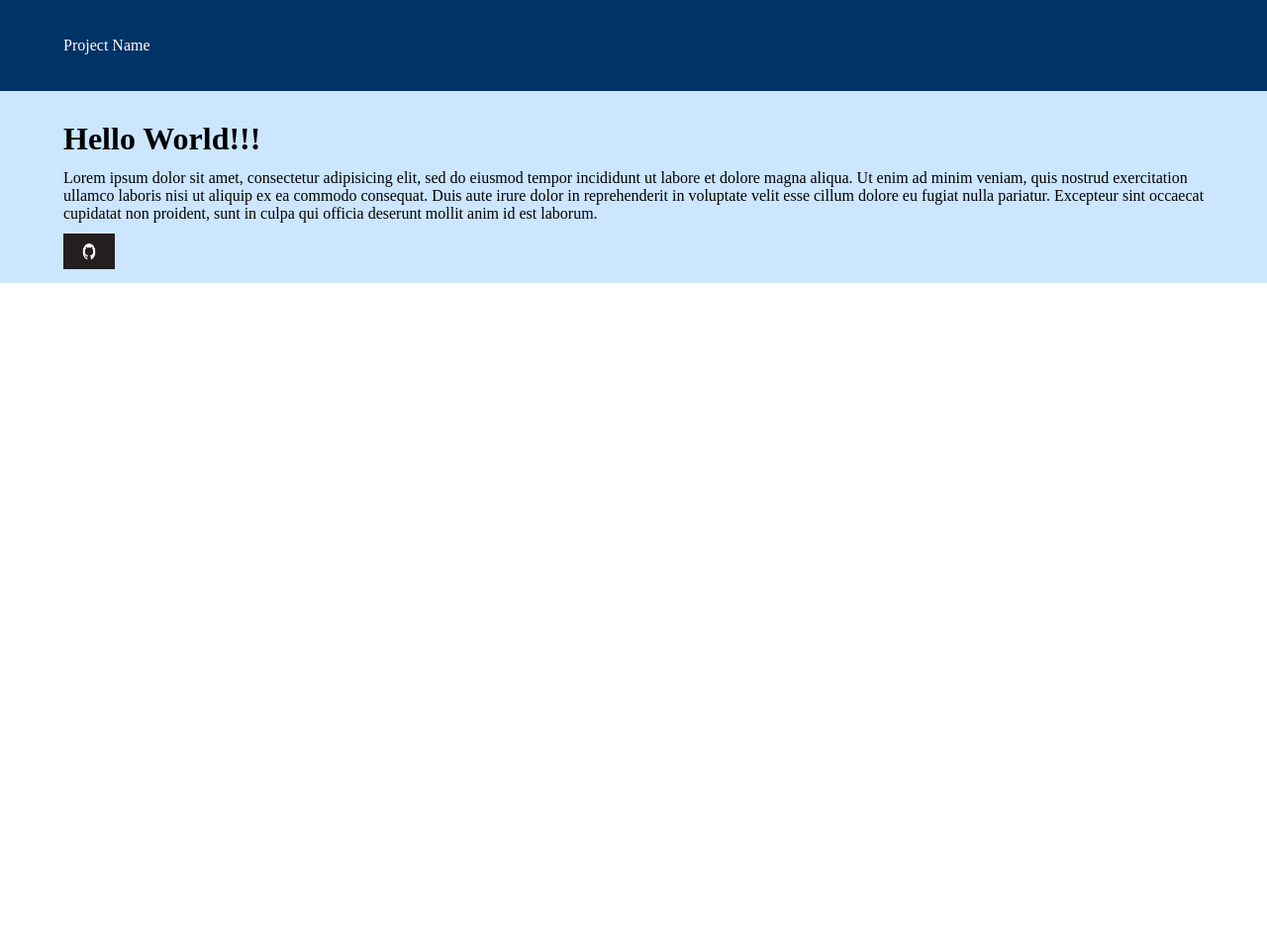
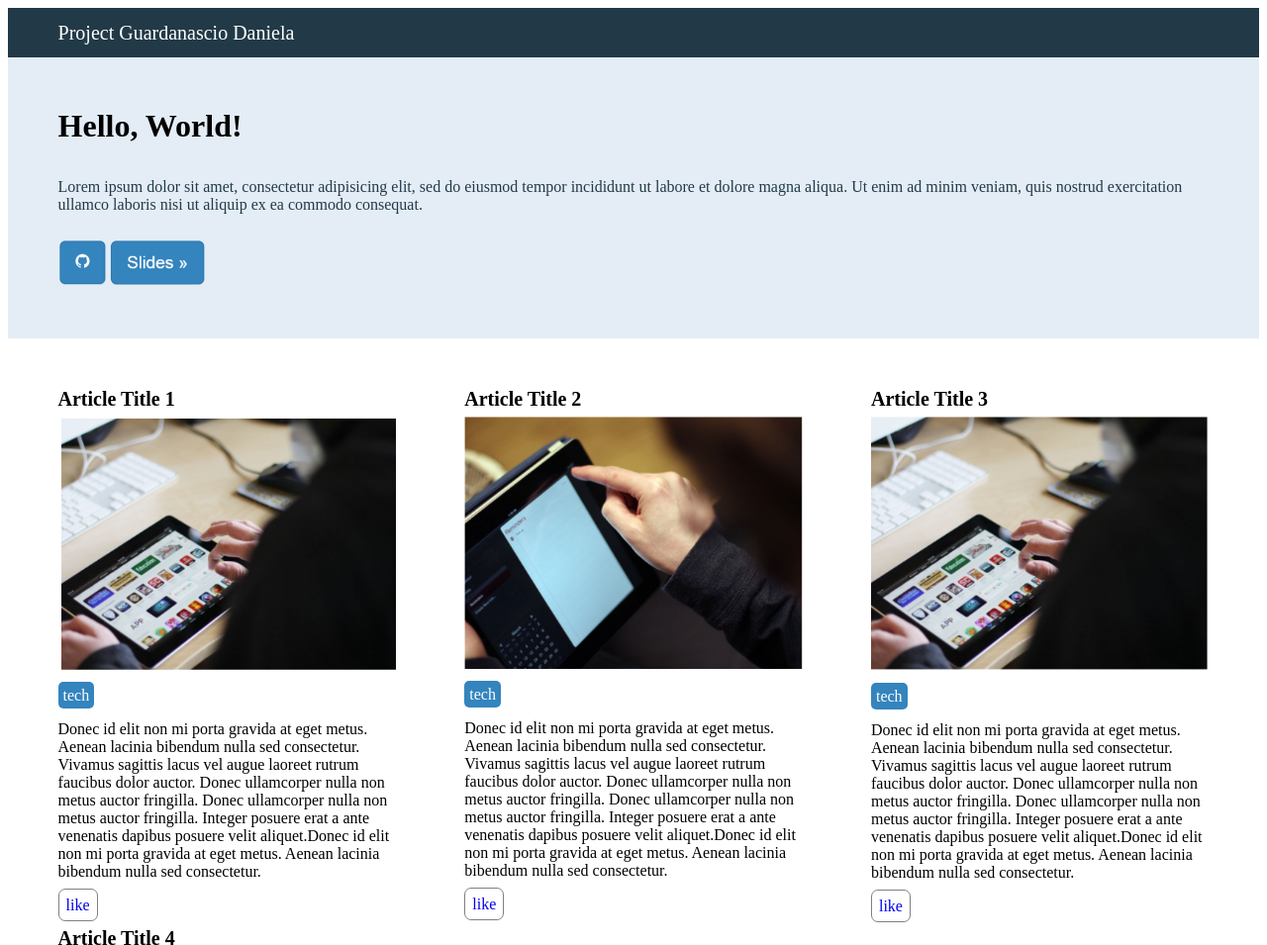
Before and after one commit to danielaguardabascio1/Guardabascio_FrontEnd, a plain HTML site: page Guardabascio_ProgettoFinaleW1/Pagina1.html in a window 1280 px wide. Shown: the top 955 px of the page at 99% size. Before the commit the page ends 800 px from the top, so only its background shows below. Drawn offline with Linux system fonts and the light colour scheme.

Commit message:
commit Progetto Finale

```diff
--- a/Guardabascio_ProgettoFinaleW1/Pagina1.html
+++ b/Guardabascio_ProgettoFinaleW1/Pagina1.html
@@ -1,6 +1,7 @@
 <!DOCTYPE html>
 
 <html>
+
 <head>
     <title> Progetto Finale W1 Guardabascio</title>
     <meta charset="utf-8">
@@ -9,21 +10,68 @@
 </head>
 
 <body class="Body">
-    <header>
-        <p class="P_Header"> Project Name</p>
+    <header class="header">
+        <a href="#">
+            <p class="p_header"> Project Guardanascio Daniela</p>
+        </a>
     </header>
-        <div  class="style1">
-            <h1>Hello World!!!</h1>
-                <p>Lorem ipsum dolor sit amet, consectetur adipisicing elit, sed do eiusmod tempor incididunt ut labore et dolore magna aliqua. Ut enim ad minim veniam, quis nostrud exercitation ullamco laboris nisi ut aliquip ex ea commodo consequat. Duis aute irure dolor in reprehenderit in voluptate velit esse cillum dolore eu fugiat nulla pariatur. Excepteur sint occaecat cupidatat non proident, sunt in culpa qui officia deserunt mollit anim id est laborum.</p>
 
-            <a href="#"><img src="GitHub.jpg" width="52" height="36" title="White flower" alt="Flower"></a>
+    <main>
+        <div class="style_1">
+            <h1>Hello, World!</h1>
+            <p class="p_hero">Lorem ipsum dolor sit amet, consectetur adipisicing elit, sed do eiusmod tempor incididunt ut labore et dolore magna aliqua. Ut enim ad minim veniam, quis nostrud exercitation ullamco laboris nisi ut aliquip ex ea commodo consequat.</p>
 
+            <a href="#"><img src="GitHub.PNG" width="auto" height="45"></a>
+            <a href="#"><img src="Slides.PNG" width="auto" height="45"></a>
 
         </div>
 
+        <section class="style_2">
+            <article class="style_article">
+                <h1 class="title_article">Article Title 1</h1>
+                <img src="title1.PNG" width="100%" height="auto">
+                <a class="tech"> tech</a>
+                <p> Donec id elit non mi porta gravida at eget metus. Aenean lacinia bibendum nulla sed consectetur. Vivamus sagittis lacus vel augue laoreet rutrum faucibus dolor auctor. Donec ullamcorper nulla non metus auctor fringilla. Donec ullamcorper nulla non metus auctor fringilla. Integer posuere erat a ante venenatis dapibus posuere velit aliquet.Donec id elit non mi porta gravida at eget metus. Aenean lacinia bibendum nulla sed consectetur.</p>
+                <a href="#" class="like"> like </a>
+            </article>
+            <article class="style_article">
+                <h1 class="title_article">Article Title 2</h1>
+                <img src="title2.PNG" width="100%" height="auto">
+                <a class="tech"> tech</a>
+                <p> Donec id elit non mi porta gravida at eget metus. Aenean lacinia bibendum nulla sed consectetur. Vivamus sagittis lacus vel augue laoreet rutrum faucibus dolor auctor. Donec ullamcorper nulla non metus auctor fringilla. Donec ullamcorper nulla non metus auctor fringilla. Integer posuere erat a ante venenatis dapibus posuere velit aliquet.Donec id elit non mi porta gravida at eget metus. Aenean lacinia bibendum nulla sed consectetur.</p>
+                <a href="#" class="like"> like </a>
+            </article>
+            <article class="style_article">
+                <h1 class="title_article">Article Title 3</h1>
+                <img src="title3.PNG" width="100%" height="auto">
+                <a class="tech"> tech</a>
+                <p> Donec id elit non mi porta gravida at eget metus. Aenean lacinia bibendum nulla sed consectetur. Vivamus sagittis lacus vel augue laoreet rutrum faucibus dolor auctor. Donec ullamcorper nulla non metus auctor fringilla. Donec ullamcorper nulla non metus auctor fringilla. Integer posuere erat a ante venenatis dapibus posuere velit aliquet.Donec id elit non mi porta gravida at eget metus. Aenean lacinia bibendum nulla sed consectetur.</p>
+                <a href="#" class="like"> like </a>
+            </article>
+            <article class="style_article">
+                <h1 class="title_article">Article Title 4</h1>
+                <img src="title4.PNG" width="100%" height="auto">
+                <a class="tech"> tech</a>
+                <p> Donec id elit non mi porta gravida at eget metus. Aenean lacinia bibendum nulla sed consectetur. Vivamus sagittis lacus vel augue laoreet rutrum faucibus dolor auctor. Donec ullamcorper nulla non metus auctor fringilla. Donec ullamcorper nulla non metus auctor fringilla. Integer posuere erat a ante venenatis dapibus posuere velit aliquet.Donec id elit non mi porta gravida at eget metus. Aenean lacinia bibendum nulla sed consectetur.</p>
+                <a href="#" class="like"> like </a>
+            </article>
 
+        </section>
 
+    </main>
 
+    <footer>
+        <div class="footer">
+            <div class="separetor"></div>
+            <p>c 2018 Comapny. Inc Guardabascio Daniela </p>
 
-    </body>
+        </div>
+
+        <div class="header">
+            <p class="p_header">Questi sono i cookie</p>
+
+        </div>
+    </footer>
+</body>
+
 </html>
--- a/Guardabascio_ProgettoFinaleW1/stileFinalW1.css
+++ b/Guardabascio_ProgettoFinaleW1/stileFinalW1.css
@@ -1,31 +1,101 @@
-header {
-    background-color: #003366;
+.header {
+    background-color: #223A48;
+    height: 50px;
+    display: flex;
+    align-items: center;
+    padding-left: 4%;
 }
 
-* {
+main {
     margin: 0px;
 }
 
-.P_Header {
+.p_header {
     color: white;
+    font-size: 20px;
 }
 
-header {
-    padding-left: 5%;
-    padding-right: 5%;
-    padding-top: 2%;
-    padding-bottom: 2%;
-}
-.style1 {
-    padding-left: 5%;
-    padding-right: 60px;
-    padding-top: 30px;
-    padding-bottom: 10px;
-    background-color:#CCE6FF;
+.p_hero {
+    padding-top: 1%;
+    padding-bottom: 1%;
+    background-color: #e4edf6;
+    color: #223a48;
 }
 
-p {
-    padding-top: 1%;
-    padding-bottom: 1%;
-    font-style: normal;
+.style_1 {
+    padding-left: 4%;
+    padding-right: 4%;
+    padding-top: 30px;
+    padding-bottom: 50px;
+    background-color: #e4edf6;
 }
+
+.style_1 a img {
+    border-radius: 5px;
+}
+
+.style_2 {
+    margin: 0 auto;
+    padding-left: 4%;
+    padding-right: 4%;
+    padding-top: 50px;
+    padding-bottom: 50px;
+    display: flex;
+    flex-direction: row;
+    flex-wrap: wrap;
+    justify-content: space-between;
+}
+
+.title_article {
+    margin: 0;
+    padding-bottom: 5px;
+    font-size: 20px;
+}
+
+.tech {
+    padding: 5px;
+    background-color: #3484be;
+    border-radius: 5px;
+    color: #FFF;
+}
+
+.tech:hover {
+    background-color: #FFF;
+    border-radius: 5px;
+    color: #3484be;
+}
+
+.style_2 img {
+    margin-bottom: 13px;
+
+}
+
+.like {
+    padding: 7px;
+    border-radius: 7px;
+    border: 1px solid grey;
+}
+
+.like:hover {
+    background-color: #5CB85C;
+    border-color: #5CB85C;
+    color: #FFF;
+}
+
+.style_article {
+    padding-bottom: 12px;
+    max-width: 341.5px;
+}
+
+a {
+    text-decoration: none;
+}
+
+.footer {
+    padding-left: 4%;
+    padding-right: 4%;
+}
+
+.separetor {
+    border: 0.5px solid grey;
+}
```
Also changed, not shown: Guardabascio_ProgettoFinaleW1/GitHub.PNG (added), Guardabascio_ProgettoFinaleW1/GitHub.jpg (deleted), Guardabascio_ProgettoFinaleW1/Slides.PNG (added), Guardabascio_ProgettoFinaleW1/title1.PNG (added), Guardabascio_ProgettoFinaleW1/title2.PNG (added), Guardabascio_ProgettoFinaleW1/title3.PNG (added), Guardabascio_ProgettoFinaleW1/title4.PNG (added).
